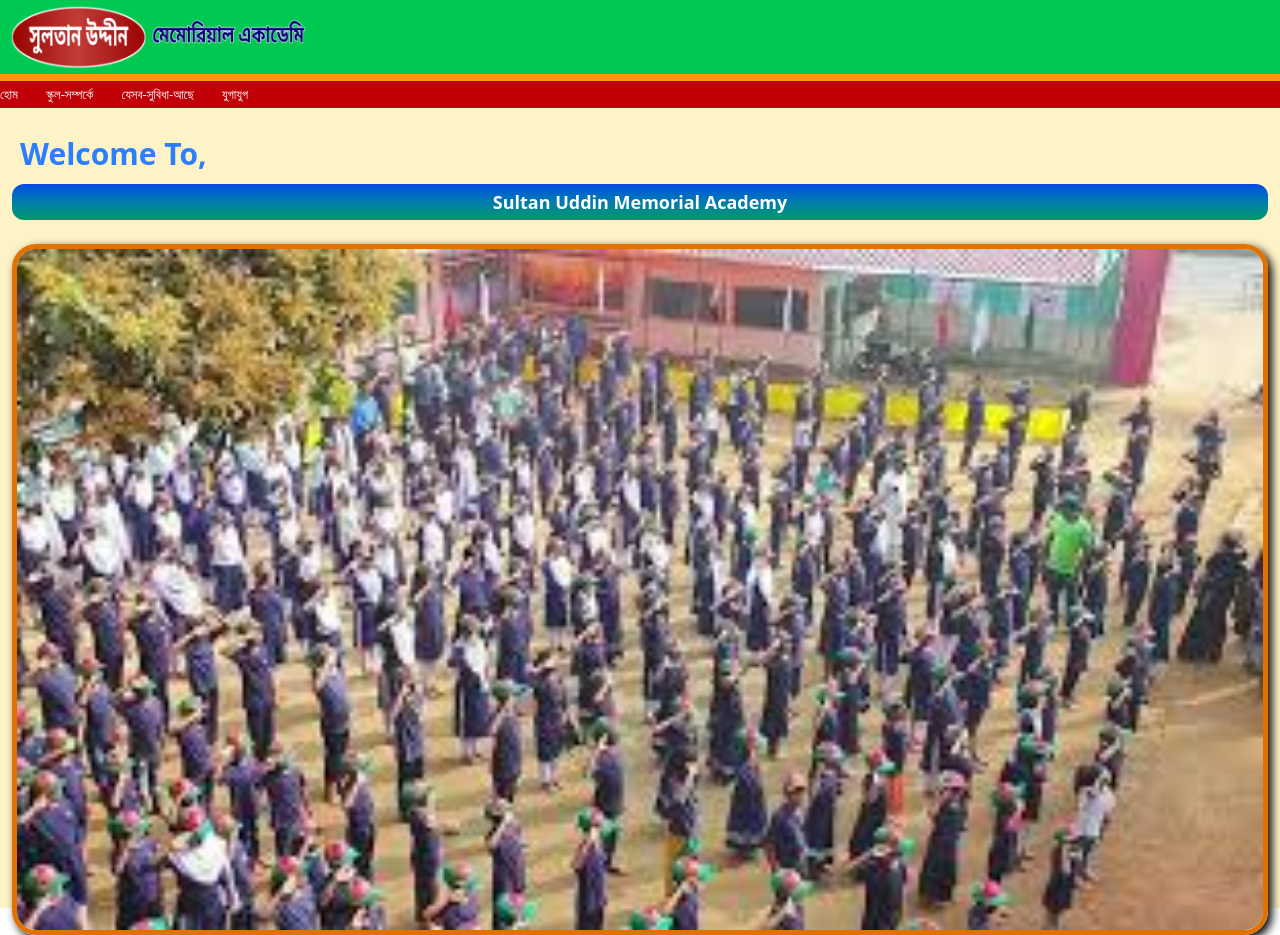
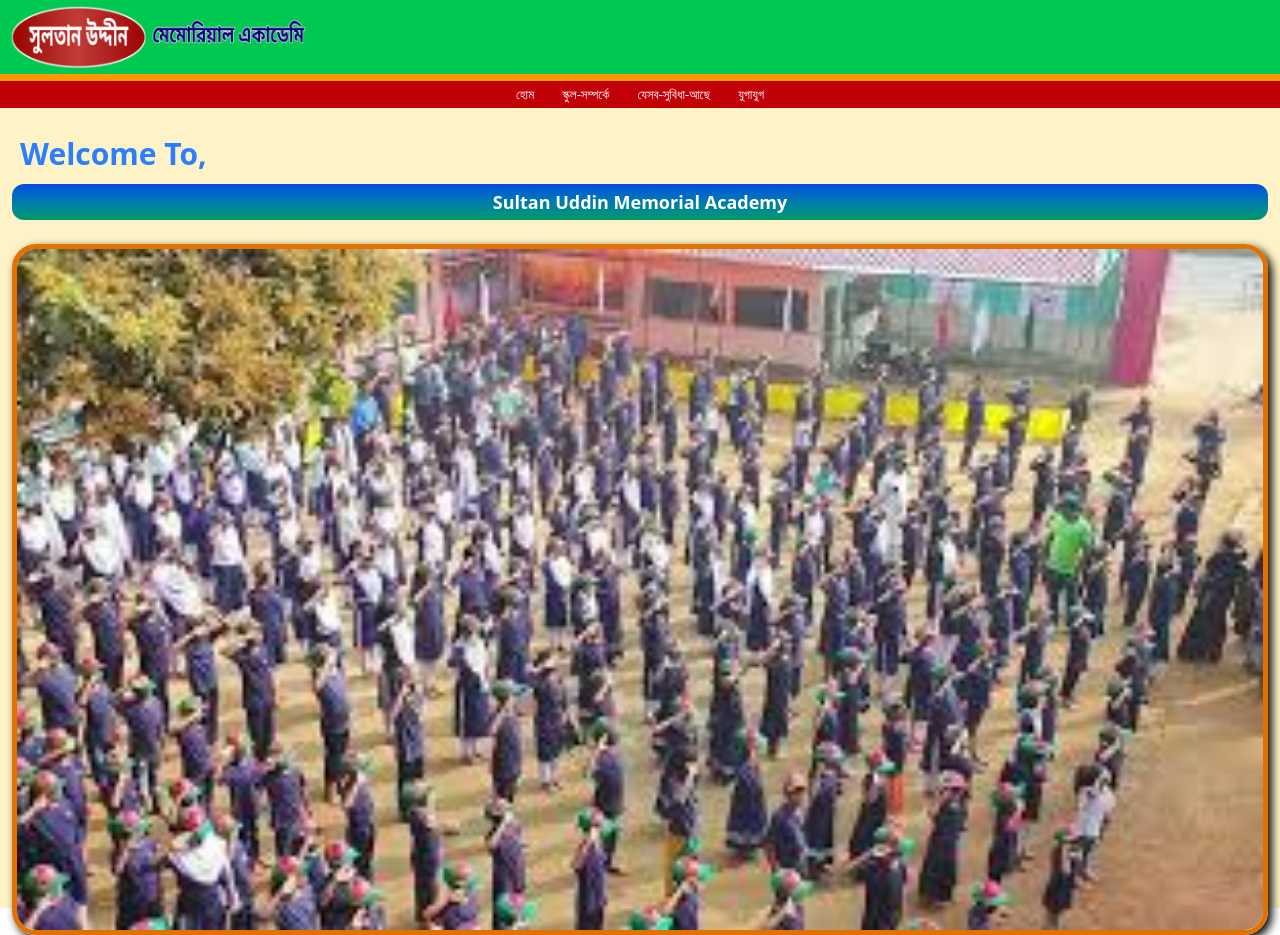
Before and after one commit to masummahmud5000/suma, a Next.js app: page / in a window 1280 px wide. Built offline with nearby package versions, Linux system fonts and the light colour scheme.

Commit message:
Align navigation items in the layout

```diff
--- a/app/layout.tsx
+++ b/app/layout.tsx
@@ -14,7 +14,7 @@ export default function RootLayout({
       <body>
         <nav>
           <div className="border-b-7 border-amber-500 bg-green-500 py-1 px-2"><Image src={logo} alt="School Logo" width={300}/></div>
-          <div className="flex text-center py-1 gap-7 bg-red-700 text-[13px] text-white ">
+          <div className="flex items-center justify-center py-1 gap-7 bg-red-700 text-[13px] text-white ">
             <Link className="hover:font-bold" href="#">হোম</Link>
             <Link className="hover:font-bold" href="#">স্কুল-সম্পর্কে</Link>
             <Link className="hover:font-bold" href="#">যেসব-সুবিধা-আছে</Link>
```
